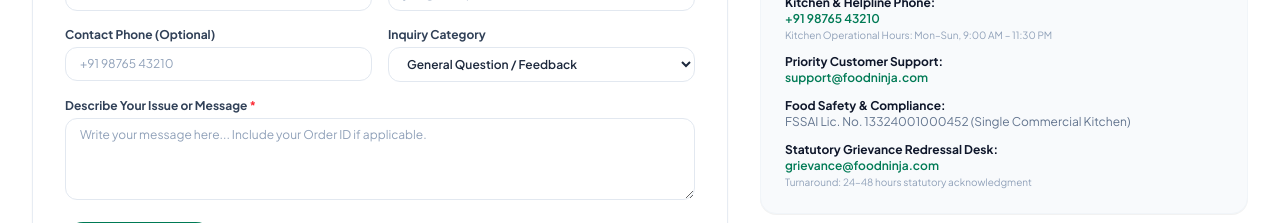
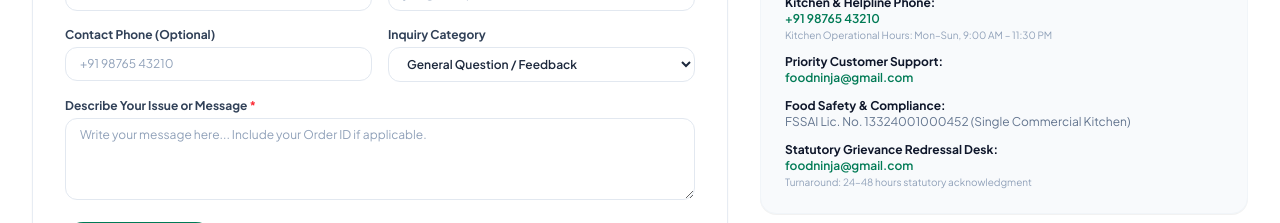
Before and after one commit to zaid154/Food-Ninja, a React (Vite) app in the folder frontend/: page /help in a window 1280 px wide. Shown: the part 350-573 px from the top of the page. Built offline with nearby package versions, Linux system fonts and the light colour scheme; no server answers.

Commit message:
fix(legal): standardize all public support, grievance, and privacy emails to foodninja@gmail.com

```diff
--- a/frontend/src/Component/Checkout.js
+++ b/frontend/src/Component/Checkout.js
@@ -108,7 +108,7 @@ const Checkout = () => {
 
         const newOrder = {
             id: Date.now(),
-            userEmail: user ? user.email : "guest@foodninja.com",
+            userEmail: user ? user.email : "foodninja@gmail.com",
             customerName: name.trim(),
             address: fullAddress,
             phone: cleanPhone,
--- a/frontend/src/Component/Contact.js
+++ b/frontend/src/Component/Contact.js
@@ -8,7 +8,7 @@ const FAQS = [
   },
   {
     q: "What if an item is missing, incorrect, or damaged in my delivery?",
-    a: "Please report any discrepancy within 2 hours of delivery. Submit a photo of the damaged seal or incorrect dish through this Help Center or email support@foodninja.com. Our support team will promptly dispatch a fresh replacement or issue an instant refund to your original payment method."
+    a: "Please report any discrepancy within 2 hours of delivery. Submit a photo of the damaged seal or incorrect dish through this Help Center or email foodninja@gmail.com. Our support team will promptly dispatch a fresh replacement or issue an instant refund to your original payment method."
   },
   {
     q: "How long does a payment refund take to reach my bank?",
@@ -20,7 +20,7 @@ const FAQS = [
   },
   {
     q: "How do I reach the Statutory Grievance Redressal Officer?",
-    a: "In compliance with the Consumer Protection (E-Commerce) Rules 2020 and IT Rules 2021, you can escalate unresolved concerns directly to our designated Grievance Officer at grievance@foodninja.com. Every formal ticket receives an acknowledgment within 24-48 hours and formal redressal within 15 business days."
+    a: "In compliance with the Consumer Protection (E-Commerce) Rules 2020 and IT Rules 2021, you can escalate unresolved concerns directly to our designated Grievance Officer at foodninja@gmail.com. Every formal ticket receives an acknowledgment within 24-48 hours and formal redressal within 15 business days."
   }
 ];
 
@@ -257,7 +257,7 @@ const Contact = () => {
 
                 <div>
                   <strong className="text-slate-900 block font-bold">Priority Customer Support:</strong>
-                  <a href="mailto:support@foodninja.com" className="text-emerald-700 font-semibold hover:underline">support@foodninja.com</a>
+                  <a href="mailto:foodninja@gmail.com" className="text-emerald-700 font-semibold hover:underline">foodninja@gmail.com</a>
                 </div>
 
                 <div>
@@ -267,7 +267,7 @@ const Contact = () => {
 
                 <div>
                   <strong className="text-slate-900 block font-bold">Statutory Grievance Redressal Desk:</strong>
-                  <a href="mailto:grievance@foodninja.com" className="text-emerald-700 font-semibold hover:underline">grievance@foodninja.com</a>
+                  <a href="mailto:foodninja@gmail.com" className="text-emerald-700 font-semibold hover:underline">foodninja@gmail.com</a>
                   <span className="text-[10px] text-slate-400 block mt-0.5">Turnaround: 24–48 hours statutory acknowledgment</span>
                 </div>
               </div>
--- a/frontend/src/Component/Header.js
+++ b/frontend/src/Component/Header.js
@@ -229,7 +229,7 @@ const Header = () => {
                     {user ? user.name || user.email : "Demo User"}
                   </p>
                   <p className="text-[11px] text-slate-400 truncate">
-                    {user ? user.email : "mohd.zaid@foodninja.com"}
+                    {user ? user.email : "foodninja@gmail.com"}
                   </p>
                 </div>
                 <Link
--- a/frontend/src/Component/Orders.js
+++ b/frontend/src/Component/Orders.js
@@ -53,7 +53,7 @@ const Orders = () => {
     const fetchOrders = async () => {
         try {
             setLoading(true);
-            const userEmailParam = user && user.email ? user.email : "guest@foodninja.com";
+            const userEmailParam = user && user.email ? user.email : "foodninja@gmail.com";
             const res = await fetch(`${API_BASE_URL}/orders?email=${userEmailParam}`);
             const data = await res.json();
             if (data.orders && data.orders.length > 0) {
--- a/frontend/src/Component/Privacy.js
+++ b/frontend/src/Component/Privacy.js
@@ -188,7 +188,7 @@ const Privacy = () => {
                 <li><strong>Right to Erasure (&quot;Right to be Forgotten&quot;):</strong> You may request the permanent deletion of your FoodNinja account and associated contact history, subject to statutory tax retention periods.</li>
               </ul>
               <p>
-                To exercise any of these rights, email our data desk at <a href="mailto:privacy@foodninja.com" className="text-emerald-700 font-bold hover:underline">privacy@foodninja.com</a>.
+                To exercise any of these rights, email our data desk at <a href="mailto:foodninja@gmail.com" className="text-emerald-700 font-bold hover:underline">foodninja@gmail.com</a>.
               </p>
             </div>
           </article>
@@ -210,7 +210,7 @@ const Privacy = () => {
               <div className="mt-3 rounded-xl bg-white p-4 border border-emerald-200 text-xs space-y-1 text-slate-700">
                 <p><strong>Designation:</strong> Data Protection & Grievance Redressal Officer</p>
                 <p><strong>Entity:</strong> FoodNinja Technologies</p>
-                <p><strong>Official Email:</strong> <a href="mailto:privacy@foodninja.com" className="text-emerald-700 font-bold hover:underline">privacy@foodninja.com</a></p>
+                <p><strong>Official Email:</strong> <a href="mailto:foodninja@gmail.com" className="text-emerald-700 font-bold hover:underline">foodninja@gmail.com</a></p>
                 <p><strong>Corporate Address:</strong> FoodNinja Corporate Hub, Connaught Place, New Delhi 110001, India</p>
                 <p><strong>Turnaround Time:</strong> Formal response within 48 business hours.</p>
               </div>
--- a/frontend/src/Component/Terms.js
+++ b/frontend/src/Component/Terms.js
@@ -228,7 +228,7 @@ const Terms = () => {
               <div className="mt-3 rounded-xl bg-white p-4 border border-emerald-200 text-xs space-y-1 text-slate-700">
                 <p><strong>Desk:</strong> Customer Care & Grievance Redressal Officer</p>
                 <p><strong>Restaurant Entity:</strong> FoodNinja Restaurant & Kitchen</p>
-                <p><strong>Official Email:</strong> <a href="mailto:grievance@foodninja.com" className="text-emerald-700 font-bold hover:underline">grievance@foodninja.com</a></p>
+                <p><strong>Official Email:</strong> <a href="mailto:foodninja@gmail.com" className="text-emerald-700 font-bold hover:underline">foodninja@gmail.com</a></p>
                 <p><strong>Kitchen Hub:</strong> FoodNinja Central Kitchen, Connaught Place, New Delhi 110001, India</p>
                 <p><strong>Turnaround:</strong> Acknowledgment within 24–48 hours; prompt resolution within 7 working days.</p>
               </div>
```
